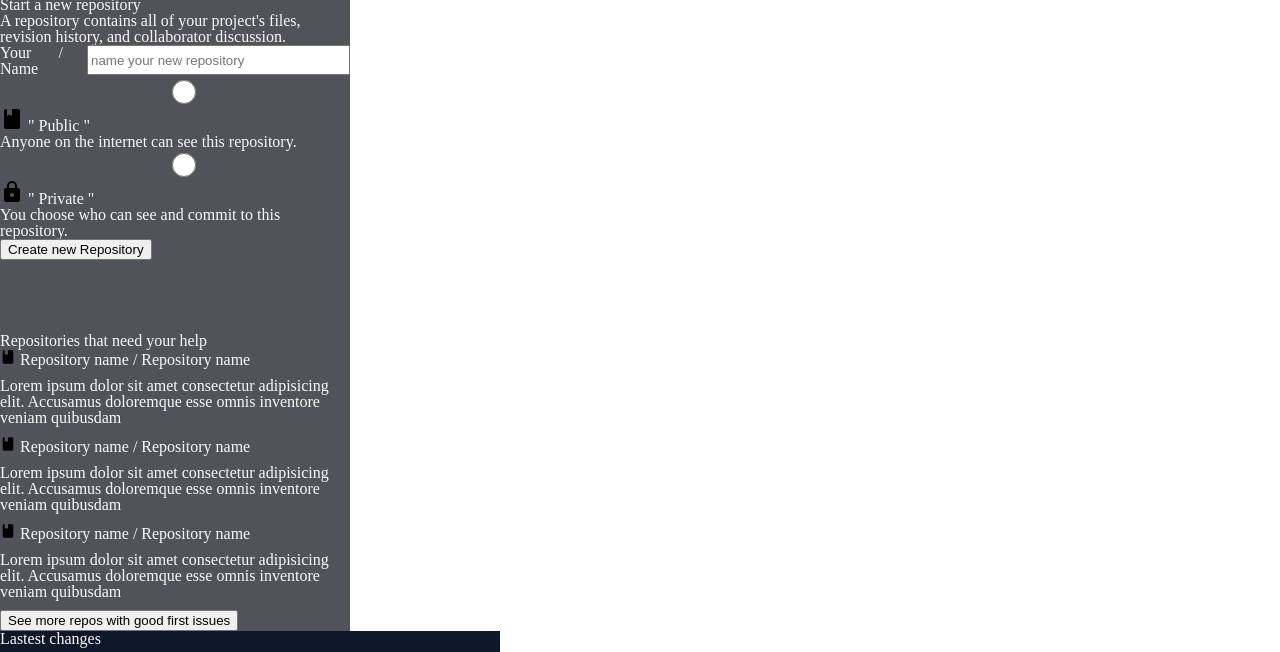
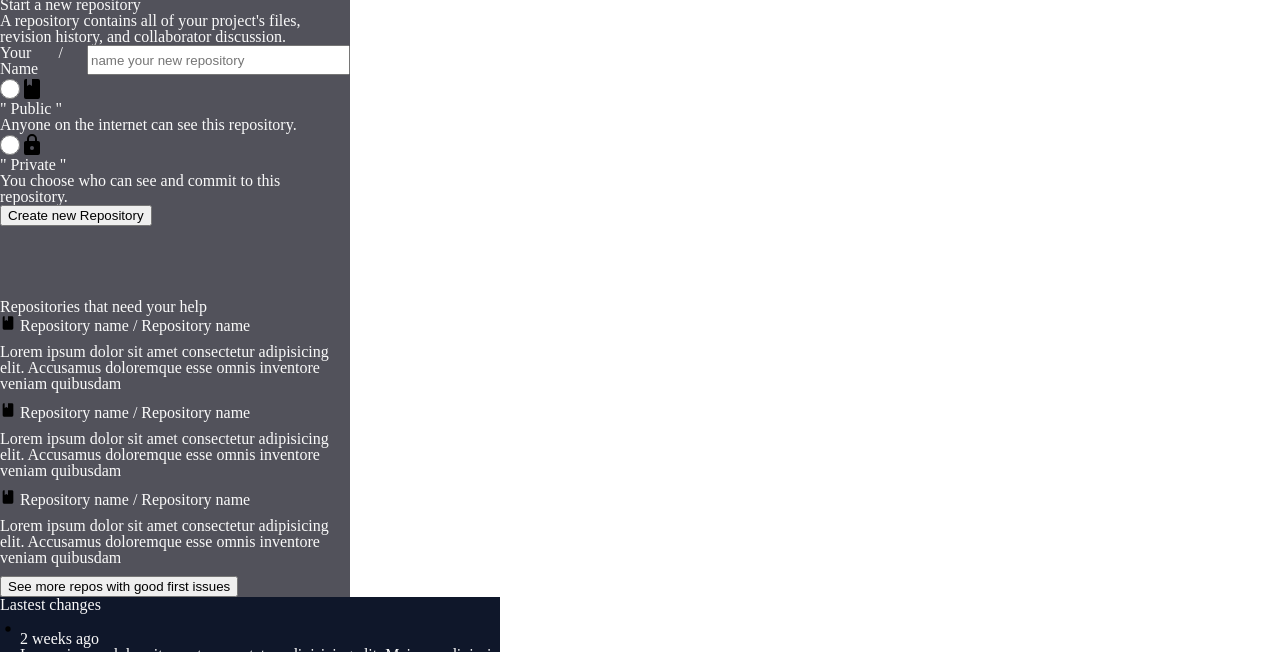
Before and after one commit to Florin12er/sass-test, a website: page index.html in a window 1280 px wide. Shown: the part 83-735 px from the top of the page. Drawn offline with Linux system fonts and the light colour scheme.

Commit message:
style private or public

```diff
--- a/index.html
+++ b/index.html
@@ -199,7 +199,8 @@
                         </div>
                         <div class="public_or_private" id="public_or_private">
                            <label>
-                              <input type="radio" value="public" id="public" />
+                               <div class="check" id="check">
+                                   <input type="radio" value="public" id="public" />
                               <svg
                                  xmlns="http://www.w3.org/2000/svg"
                                  viewBox="0 0 24 24"
@@ -211,6 +212,7 @@
                                     d="M18,22A2,2 0 0,0 20,20V4C20,2.89 19.1,2 18,2H12V9L9.5,7.5L7,9V2H6A2,2 0 0,0 4,4V20A2,2 0 0,0 6,22H18Z"
                                     />
                               </svg>
+                               </div>
                               <span
                                  >
                                  " Public "
@@ -220,7 +222,8 @@
                               </span>
                            </label>
                            <label>
-                              <input type="radio" value="private" id="private" />
+                              <div class="check" id="check">
+                                  <input type="radio" value="private" id="private" />
                               <svg
                                  xmlns="http://www.w3.org/2000/svg"
                                  viewBox="0 0 24 24"
@@ -234,6 +237,7 @@
                                     0,1 4,20V10C4,8.89 4.9,8 6,8H7V6A5,5 0 0,1 12,1A5,5 0 0,1 17,6V8H18M12,3A3,3 0 0,0 9,6V8H15V6A3,3 0 0,0 12,3Z"
                                     />
                               </svg>
+                              </div>
                               <span class="private">
                                  " Private "
                                  <p class="description">
@@ -572,6 +576,7 @@
                         <div class="explore-repos-description" id="explore-repos-description">
                         <p class="explore-repos-stars">
                         <svg width="16" height="16" xmlns="http://www.w3.org/2000/svg" viewBox="0 0 24 24"><title>star</title><path d="M12,17.27L18.18,21L16.54,13.97L22,9.24L14.81,8.62L12,2L9.19,8.62L2,9.24L7.45,13.97L5.82,21L12,17.27Z" /></svg>
+
                         2,000 </p>
                         <p class="explore-repos-language"><div class="color" id="color"></div>
                         JavaScript</p>
--- a/sass/assets/_content.scss
+++ b/sass/assets/_content.scss
@@ -20,9 +20,21 @@ $width-of-latest-changes: 500px;
 
   }
 
+
   article {
     .start_new_repo {
       background: $gray-color;
+
+      .check {
+        display: flex;
+
+        input {
+          width: 20px;
+          margin: 0;
+        }
+      }
+
+
       color: $white-color;
       padding-bottom: 4.575rem;
 
```
Also changed, not shown: styles.css, 1 other file.
